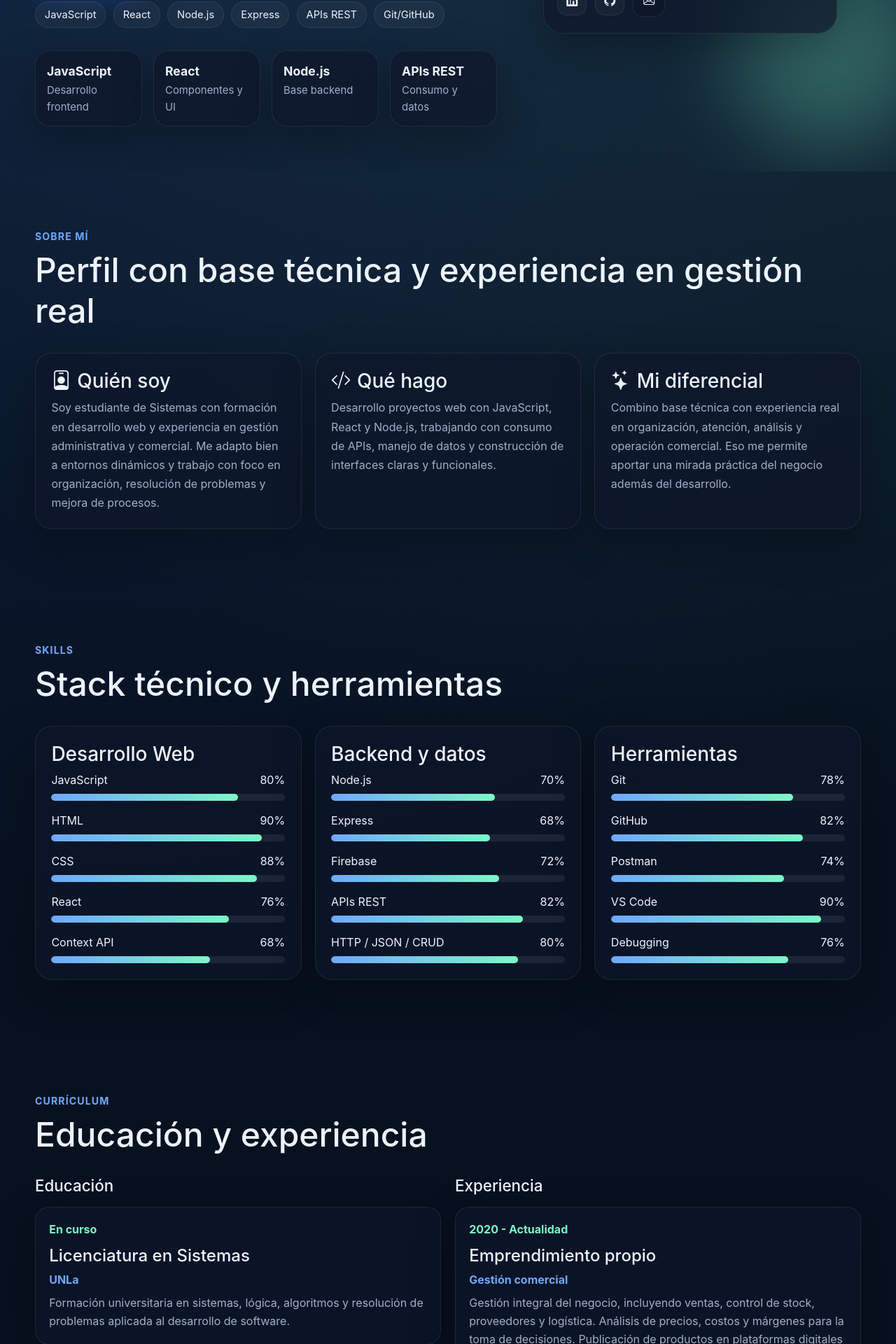
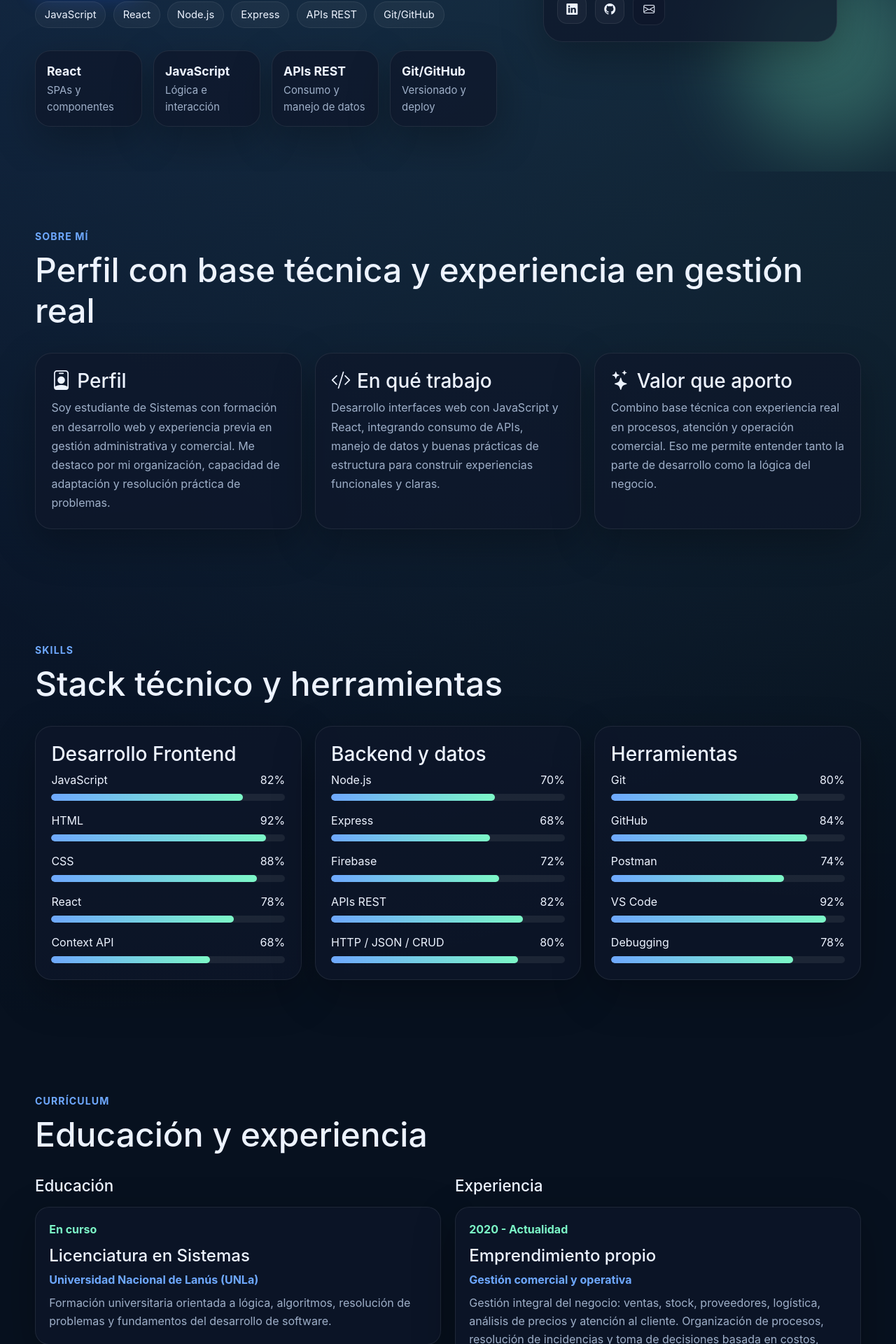
Before and after one commit to estefacamp/portfolio-react-vite, a React (Vite) app: page / in a window 1280 px wide. Shown: the part 860-2780 px from the top of the page at 70% size. Built offline with nearby package versions, Linux system fonts and the light colour scheme.

Commit message:
Improve portfolio content

```diff
--- a/src/data/Portfoliodata.js
+++ b/src/data/Portfoliodata.js
@@ -2,14 +2,13 @@
  * Copyright (c) 2026 Your Company Name
  * All rights reserved.
  */
-
 export const profile = {
     name: "Estefanía Julieta Campisi",
-    role: "Perfil IT Jr | Desarrollo Web | Análisis de Procesos",
+    role: "Desarrolladora Frontend Jr | React · JavaScript · Node.js",
     subtitle:
-      "Estudiante de Sistemas | JavaScript, React, Node.js, APIs REST",
+      "Estudiante de Sistemas | Interfaces web, APIs REST y lógica de negocio",
     heroText:
-      "Soy estudiante de Sistemas con formación en desarrollo web (JavaScript, React y Node.js) y experiencia en gestión administrativa y comercial. Tengo capacidad para desenvolverme en entornos dinámicos, organizar procesos y resolver problemas de forma eficiente. Cuento con experiencia en el desarrollo de aplicaciones web, trabajando con consumo de APIs y manejo de datos. Busco mi primera oportunidad en IT en roles Trainee o Junior, donde pueda seguir creciendo y aportar valor.",
+      "Soy estudiante de Sistemas con formación en desarrollo web, enfocada en JavaScript, React y base backend con Node.js. Vengo construyendo proyectos web con consumo de APIs, organización de datos y desarrollo de interfaces claras, funcionales y responsive. Además, cuento con experiencia en gestión administrativa y comercial, lo que me aporta una mirada práctica del negocio, orden de procesos y resolución de problemas. Busco mi primera oportunidad en IT para seguir creciendo, sumar experiencia real y aportar valor a un equipo.",
     email: "estefania.campisi@gmail.com",
     phone: "+54 9 11 3946-6290",
     location: "Buenos Aires, Argentina",
@@ -19,20 +18,20 @@ export const profile = {
   };
 
   export const stats = [
-    { value: "JavaScript", label: "Desarrollo frontend" },
-    { value: "React", label: "Componentes y UI" },
-    { value: "Node.js", label: "Base backend" },
-    { value: "APIs REST", label: "Consumo y datos" },
+    { value: "React", label: "SPAs y componentes" },
+    { value: "JavaScript", label: "Lógica e interacción" },
+    { value: "APIs REST", label: "Consumo y manejo de datos" },
+    { value: "Git/GitHub", label: "Versionado y deploy" },
   ];
 
   export const skillGroups = [
     {
-      title: "Desarrollo Web",
+      title: "Desarrollo Frontend",
       skills: [
-        { name: "JavaScript", level: 80 },
-        { name: "HTML", level: 90 },
+        { name: "JavaScript", level: 82 },
+        { name: "HTML", level: 92 },
         { name: "CSS", level: 88 },
-        { name: "React", level: 76 },
+        { name: "React", level: 78 },
         { name: "Context API", level: 68 },
       ],
     },
@@ -49,11 +48,11 @@ export const profile = {
     {
       title: "Herramientas",
       skills: [
-        { name: "Git", level: 78 },
-        { name: "GitHub", level: 82 },
+        { name: "Git", level: 80 },
+        { name: "GitHub", level: 84 },
         { name: "Postman", level: 74 },
-        { name: "VS Code", level: 90 },
-        { name: "Debugging", level: 76 },
+        { name: "VS Code", level: 92 },
+        { name: "Debugging", level: 78 },
       ],
     },
   ];
@@ -61,111 +60,111 @@ export const profile = {
   export const aboutCards = [
     {
       icon: "bi bi-person-badge",
-      title: "Quién soy",
-      text: "Soy estudiante de Sistemas con formación en desarrollo web y experiencia en gestión administrativa y comercial. Me adapto bien a entornos dinámicos y trabajo con foco en organización, resolución de problemas y mejora de procesos.",
+      title: "Perfil",
+      text: "Soy estudiante de Sistemas con formación en desarrollo web y experiencia previa en gestión administrativa y comercial. Me destaco por mi organización, capacidad de adaptación y resolución práctica de problemas.",
     },
     {
       icon: "bi bi-code-slash",
-      title: "Qué hago",
-      text: "Desarrollo proyectos web con JavaScript, React y Node.js, trabajando con consumo de APIs, manejo de datos y construcción de interfaces claras y funcionales.",
+      title: "En qué trabajo",
+      text: "Desarrollo interfaces web con JavaScript y React, integrando consumo de APIs, manejo de datos y buenas prácticas de estructura para construir experiencias funcionales y claras.",
     },
     {
       icon: "bi bi-stars",
-      title: "Mi diferencial",
-      text: "Combino base técnica con experiencia real en organización, atención, análisis y operación comercial. Eso me permite aportar una mirada práctica del negocio además del desarrollo.",
+      title: "Valor que aporto",
+      text: "Combino base técnica con experiencia real en procesos, atención y operación comercial. Eso me permite entender tanto la parte de desarrollo como la lógica del negocio.",
     },
   ];
 
   export const education = [
     {
       title: "Licenciatura en Sistemas",
-      place: "UNLa",
+      place: "Universidad Nacional de Lanús (UNLa)",
       date: "En curso",
       description:
-        "Formación universitaria en sistemas, lógica, algoritmos y resolución de problemas aplicada al desarrollo de software.",
+        "Formación universitaria orientada a lógica, algoritmos, resolución de problemas y fundamentos del desarrollo de software.",
     },
   ];
 
   export const training = [
     {
       title: "Full Stack",
-      place: "Oracle / Alura",
+      place: "Oracle Next Education / Alura",
       date: "Finalizado",
       description:
-        "Formación en desarrollo web con foco en frontend, backend y fundamentos prácticos de construcción de aplicaciones.",
+        "Formación práctica en desarrollo web frontend y backend, con foco en lógica, estructura de aplicaciones y construcción de proyectos.",
     },
     {
       title: "React",
       place: "Talento Tech",
       date: "Finalizado",
       description:
-        "Desarrollo de interfaces modernas con componentes, manejo de estado, props y consumo de APIs.",
+        "Desarrollo de interfaces modernas con componentes, props, manejo de estado y organización de aplicaciones SPA.",
     },
     {
       title: "Node.js",
       place: "Formación complementaria",
       date: "Finalizado",
       description:
-        "Base de backend, estructura de servidor, manejo de rutas y lógica del lado del servidor.",
+        "Base backend con servidores, rutas, lógica del lado del servidor y estructura inicial de APIs.",
     },
     {
       title: "Java",
       place: "Formación complementaria",
       date: "En curso",
       description:
-        "Continuidad de aprendizaje orientada a lógica, programación orientada a objetos y crecimiento técnico.",
+        "Aprendizaje orientado a lógica, programación orientada a objetos y crecimiento técnico a mediano plazo.",
     },
     {
       title: "Excel intermedio",
       place: "Formación complementaria",
       date: "Finalizado",
       description:
-        "Herramienta aplicada a organización, gestión de datos y tareas operativas.",
+        "Herramienta aplicada a organización, análisis de datos y tareas operativas.",
     },
   ];
 
   export const experience = [
     {
       title: "Emprendimiento propio",
-      place: "Gestión comercial",
+      place: "Gestión comercial y operativa",
       date: "2020 - Actualidad",
       description:
-        "Gestión integral del negocio, incluyendo ventas, control de stock, proveedores y logística. Análisis de precios, costos y márgenes para la toma de decisiones. Publicación de productos en plataformas digitales y seguimiento de clientes. Organización de procesos operativos y resolución de incidencias para optimizar la gestión y eficiencia del negocio.",
+        "Gestión integral del negocio: ventas, stock, proveedores, logística, análisis de precios y atención al cliente. Organización de procesos, resolución de incidencias y toma de decisiones basada en costos, márgenes y operación.",
     },
     {
-      title: "Daniel Goytia Services S.A",
+      title: "Daniel Goytia Services S.A.",
       place: "Análisis y administración",
       date: "2017 - 2020",
       description:
-        "Análisis crediticio, conciliaciones bancarias, gestión de cobranzas, facturación y control financiero.",
+        "Análisis crediticio, conciliaciones bancarias, cobranzas, facturación y control financiero, con foco en orden, seguimiento y precisión operativa.",
     },
     {
-      title: "CMR Falabella S.A",
+      title: "CMR Falabella S.A.",
       place: "Gestión de cuentas",
       date: "2017",
       description:
-        "Gestión de cuentas, resolución de incidencias y análisis de casos con generación de reportes.",
+        "Gestión de cuentas, resolución de incidencias y análisis de casos con elaboración de reportes y seguimiento administrativo.",
     },
     {
       title: "Experiencia internacional",
       place: "Administración y atención comercial | Italia",
       date: "2016",
       description:
-        "Gestión de documentación, atención al cliente, coordinación de tareas operativas y soporte en procesos internos. Desarrollo de habilidades de adaptación, organización y trabajo en entornos dinámicos.",
+        "Atención al cliente, gestión documental y coordinación de tareas operativas en un entorno dinámico, fortaleciendo adaptación, autonomía y organización.",
     },
     {
-      title: "GEFCO Argentina S.A",
+      title: "GEFCO Argentina S.A.",
       place: "Soporte administrativo",
       date: "2012 - 2016",
       description:
-        "Soporte administrativo, coordinación de agendas y comunicación con clientes y proveedores.",
+        "Soporte administrativo, coordinación de agendas y comunicación con clientes y proveedores en tareas de seguimiento y operación diaria.",
     },
     {
-      title: "Fiat Moena S.A",
+      title: "Fiat Moena S.A.",
       place: "Recepción y soporte administrativo",
       date: "2010 - 2012",
       description:
-        "Recepción, soporte administrativo, gestión de documentación, envíos y atención al cliente.",
+        "Recepción, gestión de documentación, atención al cliente y soporte administrativo general.",
     },
   ];
 
@@ -178,13 +177,55 @@ export const profile = {
   export const projects = [
     {
       id: 1,
+      title: "Portfolio Profesional",
+      category: "React",
+      icon: "bi bi-window-stack",
+      shortDescription:
+        "Portfolio desarrollado con React y Vite para presentar perfil profesional, stack técnico, experiencia, formación y proyectos.",
+      summary:
+        "Aplicación SPA orientada a marca personal profesional, con estructura por secciones, navegación clara, filtrado de proyectos, diseño responsive y despliegue en Vercel.",
+      role: "Diseño, desarrollo frontend y deploy",
+      tech: ["React", "JavaScript", "CSS", "Vite", "Vercel"],
+      github: "https://github.com/estefacamp/portfolio-react-vite",
+      liveUrl: "https://portfolio-react-vite-lake.vercel.app/",
+      image: "",
+      features: [
+        "SPA con React y Vite",
+        "Diseño responsive",
+        "Filtrado de proyectos",
+        "Deploy en Vercel",
+      ],
+    },
+    {
+      id: 2,
+      title: "Proyecto React - Talento Tech",
+      category: "React",
+      icon: "bi bi-filetype-jsx",
+      shortDescription:
+        "Proyecto académico desarrollado con React para reforzar componentización, estructura de interfaz y organización del frontend.",
+      summary:
+        "Trabajo enfocado en consolidar fundamentos de React, separación por componentes, reutilización de UI y construcción de una experiencia ordenada y funcional.",
+      role: "Desarrollo frontend",
+      tech: ["React", "JavaScript", "CSS"],
+      github: "https://github.com/estefacamp/talentotechproyecto",
+      liveUrl: "https://estefacamp.github.io/talentotechproyecto/",
+      image: "",
+      features: [
+        "Componentización",
+        "Organización del frontend",
+        "Diseño responsive",
+        "Proyecto académico práctico",
+      ],
+    },
+    {
+      id: 3,
       title: "Encripta Texto",
       category: "JavaScript",
       icon: "bi bi-shield-lock",
       shortDescription:
-        "Aplicación web desarrollada con JavaScript para trabajar lógica del cliente, interacción del usuario y manipulación de texto.",
+        "Aplicación web desarrollada con JavaScript para trabajar lógica del cliente, interacción del usuario y transformación de texto.",
       summary:
-        "Proyecto orientado a reforzar lógica en JavaScript, eventos, validaciones y transformación dinámica de texto dentro de una interfaz simple y funcional.",
+        "Proyecto orientado a reforzar lógica en JavaScript, eventos, validaciones y manipulación dinámica del DOM a través de una interfaz simple y funcional.",
       role: "Desarrollo frontend",
       tech: ["HTML", "CSS", "JavaScript"],
       github: "https://github.com/estefacamp/ENCRIPTATEXTO",
@@ -192,41 +233,20 @@ export const profile = {
       image: "",
       features: [
         "Manipulación de texto",
-        "Interacción con el usuario",
+        "Eventos del usuario",
         "Lógica en JavaScript",
-        "Diseño funcional",
+        "Interfaz funcional",
       ],
     },
     {
-      id: 2,
-      title: "Alura Midi",
-      category: "JavaScript",
-      icon: "bi bi-music-note-beamed",
-      shortDescription:
-        "Proyecto interactivo desarrollado con JavaScript para practicar eventos, sonidos y comportamiento dinámico en el navegador.",
-      summary:
-        "Trabajo enfocado en reforzar lógica del cliente, escucha de eventos y respuesta visual/sonora del sistema a partir de acciones del usuario.",
-      role: "Desarrollo frontend",
-      tech: ["HTML", "CSS", "JavaScript"],
-      github: "https://github.com/estefacamp/Aluramidi",
-      liveUrl: "https://estefacamp.github.io/Aluramidi/",
-      image: "",
-      features: [
-        "Eventos del usuario",
-        "Interacción dinámica",
-        "Reproducción de sonidos",
-        "Lógica en JavaScript",
-      ],
-    },
-    {
-      id: 3,
+      id: 4,
       title: "Juego Pong",
       category: "JavaScript",
       icon: "bi bi-controller",
       shortDescription:
         "Juego web realizado con JavaScript para practicar lógica, movimiento de elementos e interacción en pantalla.",
       summary:
-        "Proyecto de práctica enfocado en animación, control de elementos, dinámica de juego y resolución lógica en el navegador.",
+        "Proyecto de práctica orientado a reforzar animación, control de estados, interacción del usuario y lógica de juego en navegador.",
       role: "Desarrollo frontend",
       tech: ["HTML", "CSS", "JavaScript"],
       github: "https://github.com/estefacamp/juegopong",
@@ -240,43 +260,43 @@ export const profile = {
       ],
     },
     {
-      id: 4,
-      title: "Talento Tech Proyecto",
-      category: "React",
-      icon: "bi bi-filetype-jsx",
+      id: 5,
+      title: "Alura Midi",
+      category: "JavaScript",
+      icon: "bi bi-music-note-beamed",
       shortDescription:
-        "Proyecto desarrollado en el marco de Talento Tech, orientado a reforzar estructura, componentes y organización del frontend.",
+        "Proyecto interactivo desarrollado con JavaScript para practicar eventos, sonido y comportamiento dinámico en el navegador.",
       summary:
-        "Trabajo enfocado en consolidar conocimientos de desarrollo web moderno, organización de interfaz y construcción de una experiencia clara y funcional.",
+        "Trabajo enfocado en escucha de eventos, respuesta visual/sonora y manejo de interacción del usuario a través del DOM.",
       role: "Desarrollo frontend",
-      tech: ["React", "JavaScript", "CSS"],
-      github: "https://github.com/estefacamp/talentotechproyecto",
-      liveUrl: "https://estefacamp.github.io/talentotechproyecto/",
+      tech: ["HTML", "CSS", "JavaScript"],
+      github: "https://github.com/estefacamp/Aluramidi",
+      liveUrl: "https://estefacamp.github.io/Aluramidi/",
       image: "",
       features: [
-        "Estructura de interfaz",
-        "Organización del frontend",
-        "Diseño responsive",
-        "Proyecto académico/práctico",
+        "Eventos del usuario",
+        "Interacción dinámica",
+        "Reproducción de sonidos",
+        "Manejo del DOM",
       ],
     },
     {
-      id: 5,
+      id: 6,
       title: "Geek Alura",
       category: "HTML/CSS",
       icon: "bi bi-code-slash",
       shortDescription:
-        "Proyecto de maquetación y presentación visual enfocado en estructura clara, diseño y adaptación responsive.",
+        "Proyecto de maquetación enfocado en estructura visual, jerarquía de contenidos y adaptación responsive.",
       summary:
-        "Desarrollo orientado a reforzar jerarquía visual, orden de contenidos y buenas prácticas de maquetación en una interfaz web.",
-      role: "Diseño visual y maquetación frontend",
+        "Desarrollo orientado a reforzar maquetación web, orden visual, buenas prácticas de estructura y presentación clara de contenido.",
+      role: "Maquetación frontend",
       tech: ["HTML", "CSS"],
       github: "https://github.com/estefacamp/geekalura",
       liveUrl: "https://estefacamp.github.io/geekalura/",
       image: "",
       features: [
         "Maquetación web",
-        "Diseño visual claro",
+        "Jerarquía visual",
         "Adaptación responsive",
         "Buenas prácticas de estructura",
       ],
```
